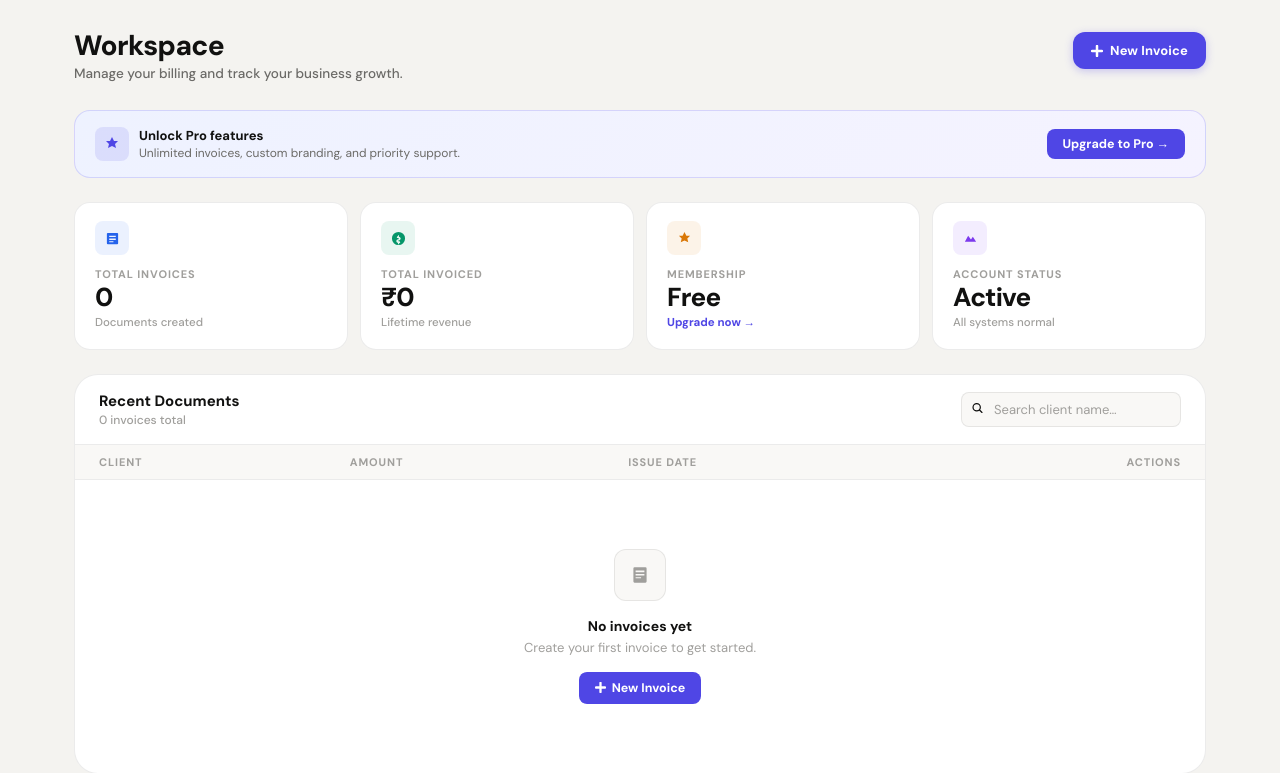
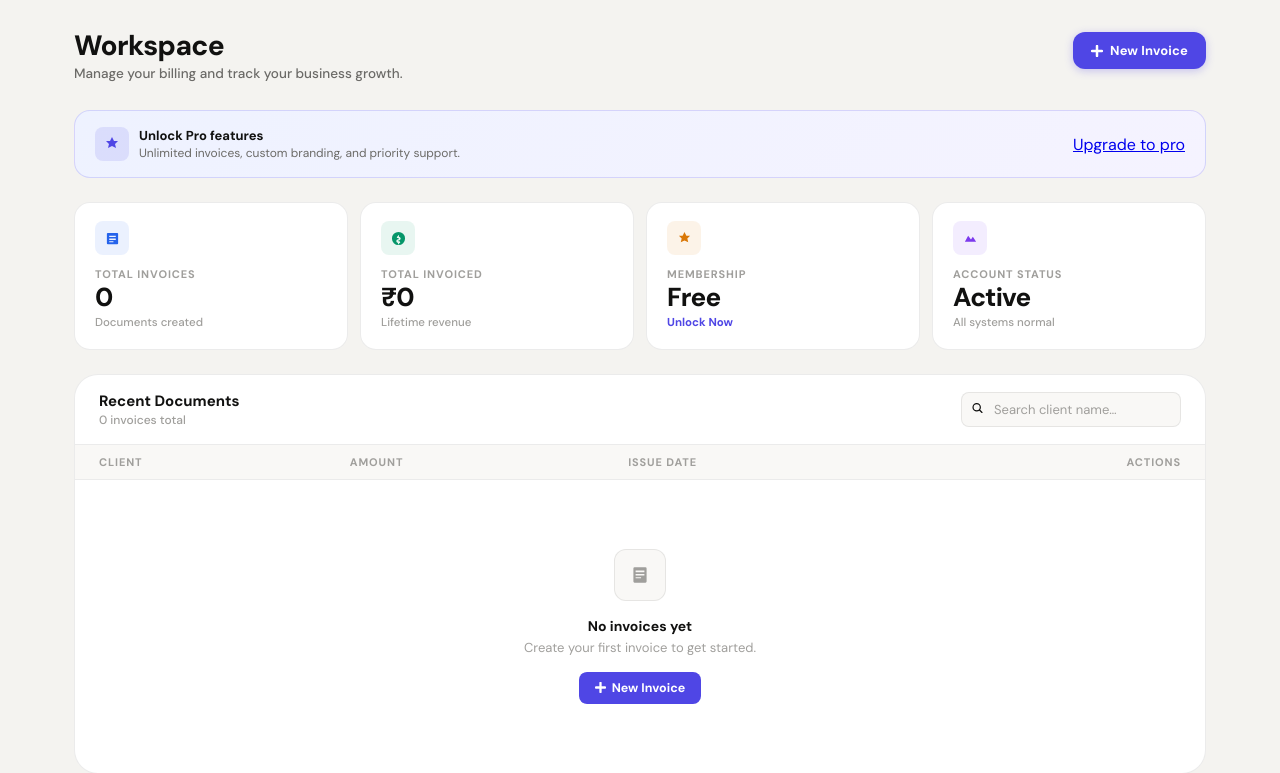
Before and after one commit to tigerflare25-coder/Invoice-saas, a Django app: page / in a window 1280 px wide. Shown: the part 58-831 px from the top of the page. Run offline with Django 5.2, Linux system fonts and the light colour scheme; the visitor is signed in with stand-in values (Sample User, id 1); data that the repository does not hold is empty; parts of the project's set-up code (start-up, migrations or seed data) failed here and were passed over.

Commit message:
Update dashboard.html

```diff
--- a/templates/invoices/dashboard.html
+++ b/templates/invoices/dashboard.html
@@ -498,7 +498,9 @@
                 <div class="t2">Unlimited invoices, custom branding, and priority support.</div>
             </div>
         </div>
-        <a href="#" class="upgrade-btn">Upgrade to Pro →</a>
+        <a href="/upgrade/" class="inline-flex items-center gap-2 bg-slate-900 text-white px-6 py-2.5 rounded-xl text-sm font-bold hover:bg-indigo-600 transition">
+                            Upgrade to pro
+                        </a>
     </div>
     {% endif %}
 
@@ -533,7 +535,9 @@
             <div class="stat-label">Membership</div>
             <div class="stat-value">{% if user.is_premium %}Pro{% else %}Free{% endif %}</div>
             <div class="stat-sub">
-                {% if user.is_premium %}All features unlocked{% else %}<a href="#">Upgrade now →</a>{% endif %}
+                {% if user.is_premium %}All features unlocked{% else %}<a href="/upgrade/" class="inline-flex items-center gap-2 bg-slate-900 text-white px-6 py-2.5 rounded-xl text-sm font-bold hover:bg-indigo-600 transition">
+                            Unlock Now
+                        </a>{% endif %}
             </div>
         </div>
         <div class="stat-card c-purple">
```
